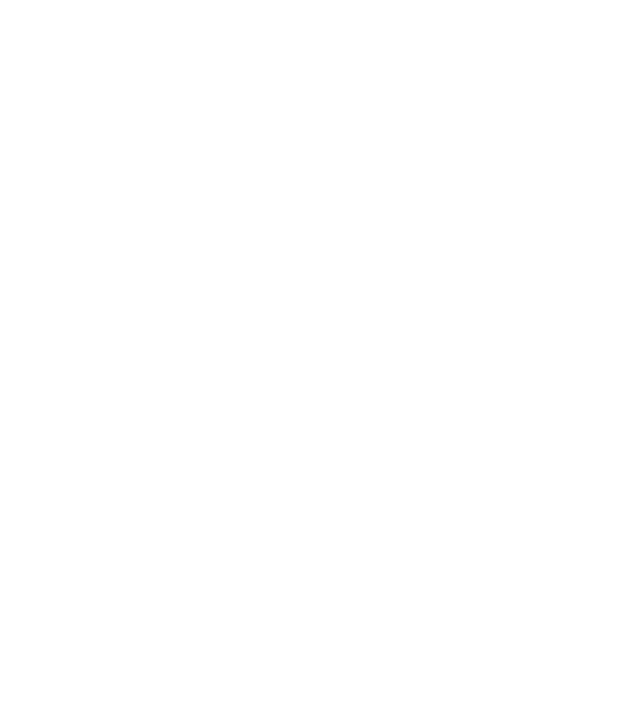
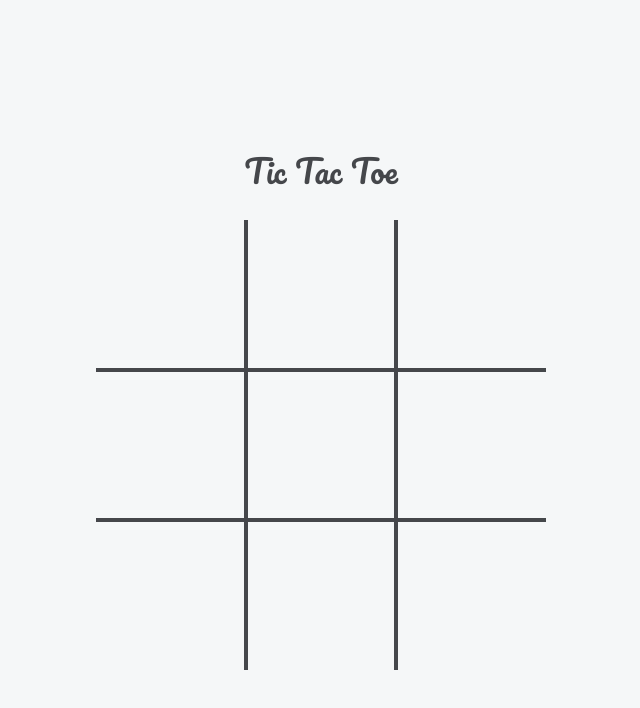
Before and after one commit to Ali-Al-Khuwaja/Tic-Tac-Toe, a website: page index.html in a window 1280 px wide. Shown: the whole page, without its empty margins (319-959 px from the left). Drawn offline with nearby package versions, Linux system fonts and the light colour scheme.

Commit message:
i forgot to push

```diff
--- a/index.html
+++ b/index.html
@@ -5,8 +5,28 @@
     <meta name="viewport" content="width=device-width, initial-scale=1.0">
     <title>Document</title>
     <script src="main.js" defer ></script>
+    <link rel="stylesheet" href="style.css">
+    <link rel="stylesheet" href="node_modules/modern-normalize/modern-normalize.css">
+    <link rel="preconnect" href="https://fonts.googleapis.com">
+<link rel="preconnect" href="https://fonts.gstatic.com" crossorigin>
+<link href="https://fonts.googleapis.com/css2?family=Pacifico&display=swap" rel="stylesheet">
 </head>
-<body>
-
-</body>
+    <body>
+        <div class="container">
+            <div>
+                <h1 class="pacifico-regular">Tic Tac Toe</h1>
+            </div>
+            <div class="XOGrid">
+                <div class="right bottom cell"></div>
+                <div class="left bottom right cell"></div>
+                <div class="left bottom cell"></div>
+                <div class="top right bottom cell"></div>
+                <div class="top right bottom left cell"></div>
+                <div class="top left bottom cell"></div>
+                <div class="top right cell"></div>
+                <div class="top right left cell"></div>
+                <div class="top left cell"></div>
+            </div>
+        </div>
+    </body>
 </html>
--- a/main.js
+++ b/main.js
@@ -1,11 +1,117 @@
-// first i need to render a 3 x 3 array and i want them to be be able to display all of it's values
-// keep in mind to use these 1 . closure  2. factory functions 3. module pattern
+// // first i need to render a 3 x 3 array and i want them to be be able to display all of it's values
+// // keep in mind to use these 1 . closure  2. factory functions 3. module pattern
 
-function displayInConsole(){
-    // place holder
-    const game = ['x','x','x','o','o','o','x','x','x'];
-    console.log(
-        game[0],'|',game[1],'|',game[2],'\n',game[3],'|',game[4],'|',game[5],'\n',game[6],'|',game[7],'|',game[8]
-    );
+// const gameModule = (()=>{
+//     // IIFE module pattern , this one is like a closure but it does remember values
+//     const game = ['/','/','/','/','/','/','/','/','/']; //this has a fixed size.
+//     let counter = 0 ;
+//     function checkIfWon(){
+//         // here is every combo that can be used to win in this game , hey , as long as it works why should we care and over engineer it ?
+//         if(game[0]==='x' && game[1]==='x' && game[2]==='x'){
+//             console.log('x has won');
+//         }
+//         else if (game[3]==='x' && game[4]==='x' && game[5]==='x'){
+//             console.log('x has won');
+//         }
+//         else if (game[6]==='x' && game[7]==='x' && game[8]==='x'){
+//             console.log('x has won');
+//         }
+//         else if (game[0]==='x' && game[4]==='x' && game[8]==='x'){
+//             console.log('x has won');
+//         }
+//         else if (game[2]==='x' && game[4]==='x' && game[6]==='x'){
+//             console.log('x has won');
+//         }
+//         else if(game[0]==='o' && game[1]==='o' && game[2]==='o'){
+//             console.log('o has won');
+//         }
+//         else if (game[3]==='o' && game[4]==='o' && game[5]==='o'){
+//             console.log('o has won');
+//         }
+//         else if (game[6]==='o' && game[7]==='o' && game[8]==='o'){
+//             console.log('o has won');
+//         }
+//         else if (game[0]==='o' && game[4]==='o' && game[8]==='o'){
+//             console.log('o has won');
+//         }
+//         else if (game[2]==='o' && game[4]==='o' && game[6]==='o'){
+//             console.log('o has won');
+//         }
+
+//     }
+//     const displayInConsole = () => {
+//         const playerChoice = prompt('what is your choice ?');
+//         console.log(playerChoice);
+//         let marker = 'x';
+//         if(counter%2!==0){
+//             marker = 'o';
+//         }
+//         if(playerChoice==='1'){
+//             console.clear();
+//             game[0] = marker
+//             console.log(game[0],'|',game[1],'|',game[2],'\n',game[3],'|',game[4],'|',game[5],'\n',game[6],'|',game[7],'|',game[8]);
+//             counter++
+//             checkIfWon()
+//         }else if (playerChoice==='2'){
+//             console.clear();
+//             game[1] = marker
+//             console.log(game[0],'|',game[1],'|',game[2],'\n',game[3],'|',game[4],'|',game[5],'\n',game[6],'|',game[7],'|',game[8]);
+//             counter++
+//             checkIfWon()
+//         }else if (playerChoice==='3'){
+//             console.clear();
+//             game[2] = marker
+//             console.log(game[0],'|',game[1],'|',game[2],'\n',game[3],'|',game[4],'|',game[5],'\n',game[6],'|',game[7],'|',game[8]);
+//             counter++
+//             checkIfWon()
+//         }else if (playerChoice=='4'){
+//             console.clear();
+//             game[3] = marker
+//             console.log(game[0],'|',game[1],'|',game[2],'\n',game[3],'|',game[4],'|',game[5],'\n',game[6],'|',game[7],'|',game[8]);
+//             counter++
+//             checkIfWon()
+//         }else if (playerChoice==='5'){
+//             console.clear();
+//             game[4] = marker
+//             console.log(game[0],'|',game[1],'|',game[2],'\n',game[3],'|',game[4],'|',game[5],'\n',game[6],'|',game[7],'|',game[8]);
+//             counter++
+//             checkIfWon()
+//         }else if (playerChoice==='6'){
+//             console.clear();
+//             game[5] = marker
+//             console.log(game[0],'|',game[1],'|',game[2],'\n',game[3],'|',game[4],'|',game[5],'\n',game[6],'|',game[7],'|',game[8]);
+//             counter++
+//             checkIfWon()
+//         }else if (playerChoice==='7'){
+//             console.clear();
+//             game[6] = marker
+//             console.log(game[0],'|',game[1],'|',game[2],'\n',game[3],'|',game[4],'|',game[5],'\n',game[6],'|',game[7],'|',game[8]);
+//             counter++
+//             checkIfWon()
+//         }else if (playerChoice==='8'){
+//             console.clear();
+//             game[7] = marker
+//             console.log(game[0],'|',game[1],'|',game[2],'\n',game[3],'|',game[4],'|',game[5],'\n',game[6],'|',game[7],'|',game[8]);
+//             counter++
+//             checkIfWon()
+//         }else if (playerChoice==='9'){
+//             console.clear();
+//             game[8] = marker
+//             console.log(game[0],'|',game[1],'|',game[2],'\n',game[3],'|',game[4],'|',game[5],'\n',game[6],'|',game[7],'|',game[8]);
+//             counter++
+//             checkIfWon()
+//         }else{
+//             console.log('pick from 1 to 9 please');
+//         };
+//     }
+//     return displayInConsole;
+
+// })();
+
+function start(){
+    for(let i=0;8>i;i++){
+        alert('YOU ARE X');
+        const play = gameModule;
+        play();
+    };
 };
-displayInConsole();
--- /dev/null
+++ b/package.json
@@ -0,0 +1,5 @@
+{
+  "dependencies": {
+    "modern-normalize": "^2.0.0"
+  }
+}
--- /dev/null
+++ b/style.css
@@ -0,0 +1,44 @@
+:root{
+    --white: #F5F7F8;
+    --black: #45474B;
+    --yellow: #F4CE14;
+    --green: #495E57;
+    background-color: var(--white);
+}
+.container{
+    display: flex;
+    justify-content: center;
+    align-items: center;
+    height: 100vh;
+    flex-direction: column;
+    gap: 10px;
+}
+.XOGrid{
+    display: grid;
+    grid-template-columns: repeat(3,1fr);
+    grid-template-columns: repeat(3,1fr);
+}
+.cell{
+    width: 150px;
+    height: 150px;
+}
+.bottom{
+    border-bottom: 2px solid var(--black);
+}
+.right{
+    border-right: 2px solid var(--black);
+}
+.left{
+    border-left: 2px solid var(--black);
+}
+.top{
+    border-top: 2px solid var(--black);
+}
+.pacifico-regular {
+    font-family: "Pacifico", cursive;
+    font-weight: 400;
+    font-style: normal;
+}
+h1{
+    color: var(--black);
+}
```
Also changed, not shown: 1 other file.
